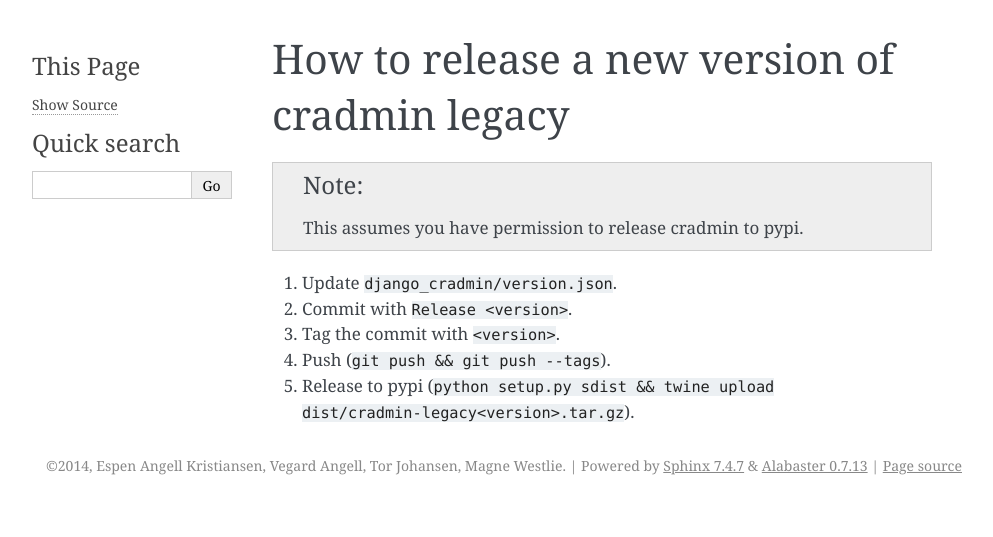
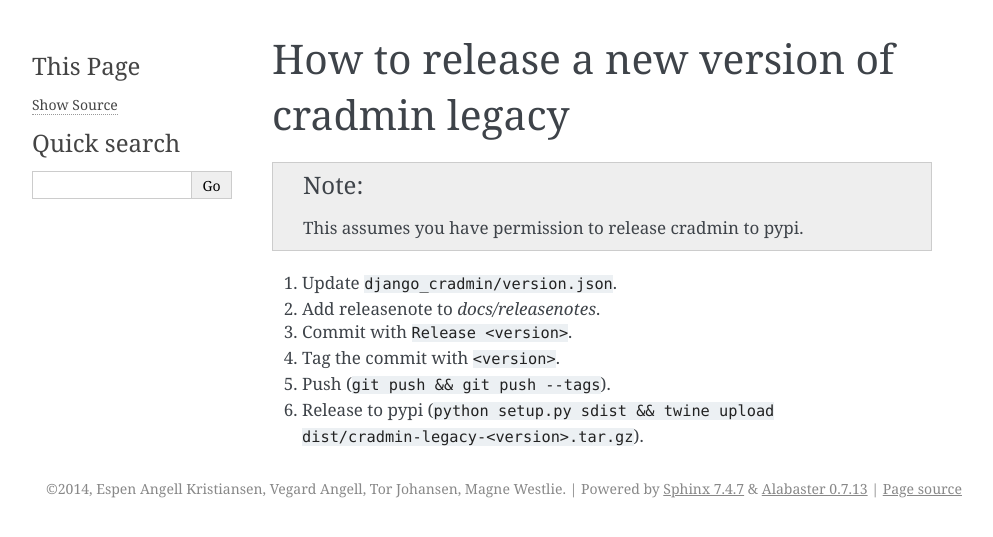
Before and after one commit to appressoas/cradmin_legacy, a Sphinx documentation site: the page built from docs/release.rst, in a window 1280 px wide. Shown: the top 537 px of the page, without its empty margins (148-1141 px from the left). Built offline with Sphinx 7.4.7, drawn with Linux system fonts in a browser that asks for light colours; pages that are not in the unit, such as notebooks, are missing from menus.

Commit message:
Update release.rst

```diff
--- a/docs/release.rst
+++ b/docs/release.rst
@@ -5,7 +5,8 @@
 .. note:: This assumes you have permission to release cradmin to pypi.
 
 1. Update ``django_cradmin/version.json``.
-2. Commit with ``Release <version>``.
-3. Tag the commit with ``<version>``.
-4. Push (``git push && git push --tags``).
-5. Release to pypi (``python setup.py sdist && twine upload dist/cradmin-legacy<version>.tar.gz``).
+2. Add releasenote to `docs/releasenotes`.
+3. Commit with ``Release <version>``.
+4. Tag the commit with ``<version>``.
+5. Push (``git push && git push --tags``).
+6. Release to pypi (``python setup.py sdist && twine upload dist/cradmin-legacy-<version>.tar.gz``).
```
